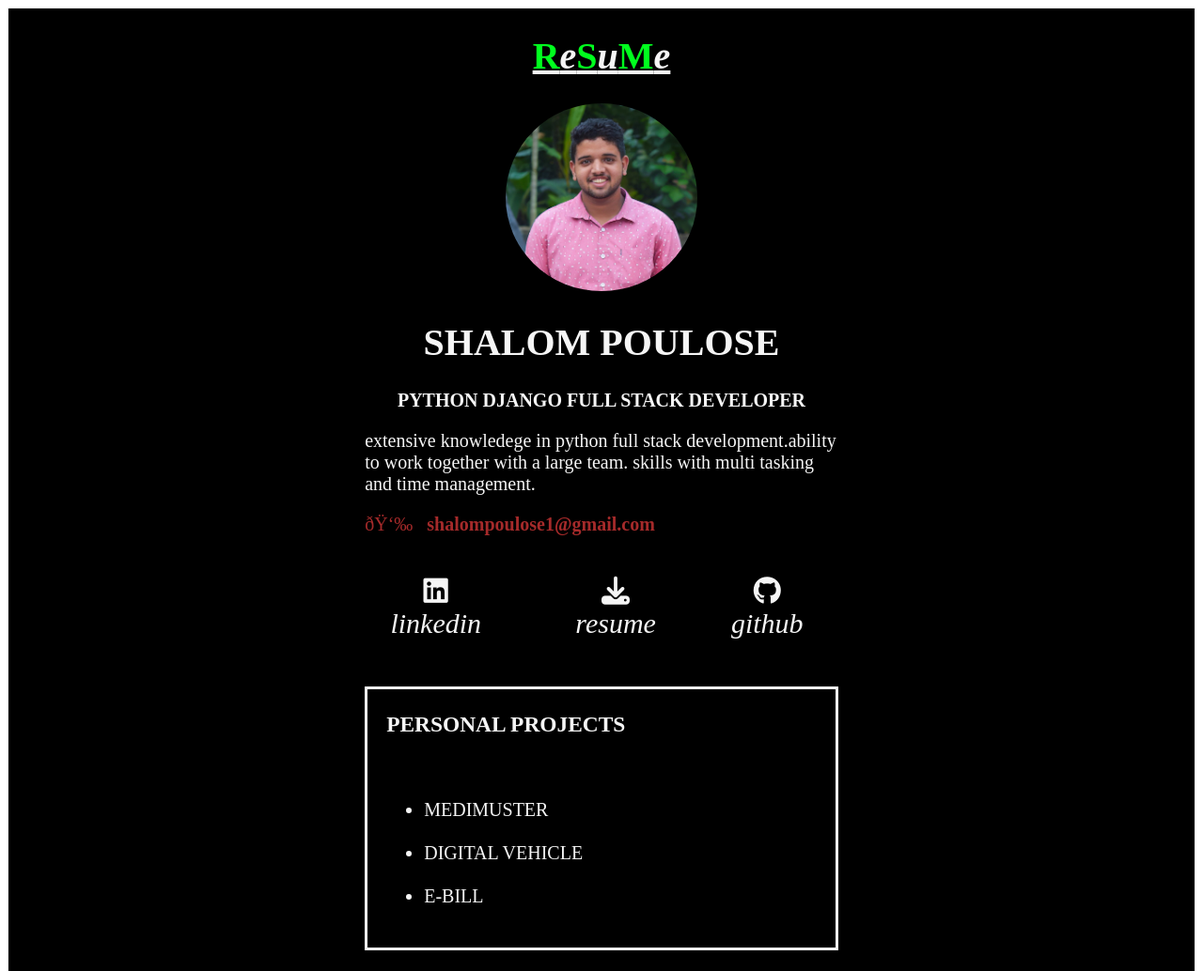
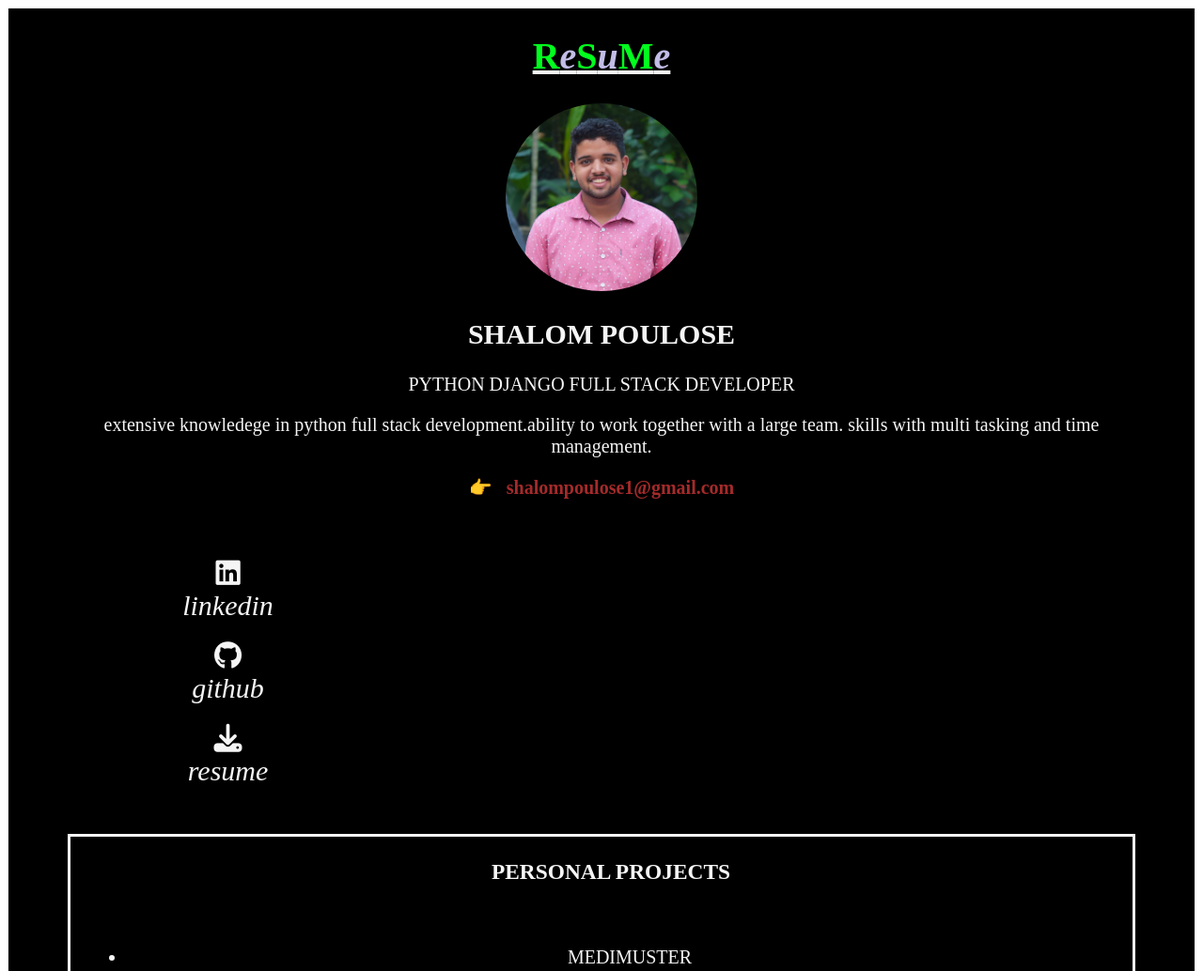
Before and after one commit to shalompoulose/resume, a plain HTML site: page index.html in a window 1280 px wide. Shown: the top 1034 px of the page at 94% size. Drawn offline with Linux system fonts and the light colour scheme.

Commit message:
Update index.html

```diff
--- a/index.html
+++ b/index.html
@@ -1,13 +1,11 @@
 <!DOCTYPE html>
 <html lang="en">
+<head>
+    <meta charset="UTF-8">
+    <meta name="viewport" content="width=device-width, initial-scale=1">
+    <title>RESUME</title>
     <script src="https://kit.fontawesome.com/09a72cf2e7.js" crossorigin="anonymous"></script>
-    <head>
-        <link rel="stylesheet" type="text/css" href="style.css">
-        <meta name="viewport" content="width=device-width, initial-scale=1.0">
-        <title>RESUME</title>
-</head>
-
-<STYLE>
+    <style>
         #B,#A{
             text-align: center;
         }
@@ -17,25 +15,15 @@
             background-color: black;
             color: whitesmoke;
             border-width: 1px;
-        padding-left: 30%;
-        padding-right: 30%;
+            padding-left: 5%;
+            padding-right: 5%;
             font-size: 20px;
-
         }
-    #c1{
-        float:left;
+        #c1,#c2,#c3{
             width: 30%;
             font-size: 30px;
-    }
-    #c2{
-        float: right;
-        width: 30%;
-        font-size: 30px;
-    }
-    #c3{
-        width: 30%;
-        font-size: 30px;
-        margin-left: 38%;
+            margin-top: 20px;
+            margin-bottom: 20px;
         }
         #c1:hover,#c2:hover,#c3:hover{
             font-size:35px;
@@ -43,15 +31,17 @@
         #C{
             margin-bottom: 50px;
         }
-    a:link { text-decoration: none; }
-    H3,UL,P{
-        text-align: left;
+        a:link {
+            text-decoration: none;
+        }
+        h1, h2, h3, ul, p{
+            text-align: center;
         }
         #E,#F,#G,#H{
             border-color: whitesmoke;
             border-style: solid;
-        margin-bottom:30PX;
-        PADDING-left: 20PX;
+            margin-bottom:30px;
+            padding-left: 20px;
             height: fit-content;
         }
         #E:hover,#F:hover,#G:hover,#H:hover{
@@ -59,50 +49,50 @@
             background-color:aqua
         }
         #F{
-        height:250PX;
+            height:250px;
         }
         #F1{
-        width: 150PX;
-        height: 25PX;
-        padding-top: 10PX;
-        margin-right:10PX;margin-bottom:10PX;
+            width: 150px;
+            height: 25px;
+            padding-top: 10px;
+            margin-right:10px;
+            margin-bottom:10px;
             border-radius: 10%;
             float: left;
             text-shadow: 5cm;
             border-style:solid;
-        border-color: whitesmoke;}
-
+            border-color: whitesmoke;
+        }
         #q{
             color: rgb(0, 255, 30);
         }
-
-/* #r{
+        #r{
             color: rgb(194, 189, 231);
-} */
-
-@media screen and (max-width:600px)
-    {
         }
 
-</STYLE>
-<head>
-    <meta charset="UTF-8">
-    <meta http-equiv="X-UA-Compatible" content="IE=edge">
-    <meta name="viewport" content="width=device-width, initial-scale=1.0">
-    <title>RESUME</title>
+        /* Media queries for responsive design */
+        @media screen and (max-width: 600px) {
+            #A {
+                padding-left: 2%;
+                padding-right: 2%;
+            }
+            #c1,#c2,#c3 {
+                width: 100%;
+            }
+        }
+    </style>
 </head>
 <body>
-    <DIV ID="A">
-        <DIV ID="B">
-            <H1><U><span id="q">R</span><span id="r"><I>e</I></span><span id="q">S</span><span id="r"><I>u</I></span><span id="q">M</span><span id="r"><I>e</span></U></I></H1>
+    <div id="A">
+        <div id="B">
+            <h1><u><span id="q">R</span><span id="r"><i>e</i></span><span id="q">S</span><span id="r"><i>u</i></span><span id="q">M</span><span id="r"><i>e</i></span></u></h1>
             <img src="pic1.jpg" style="border-radius:50%;height: 200px;">
 
-            <h1>SHALOM POULOSE</h1>
-            <B>PYTHON DJANGO FULL STACK DEVELOPER</B>
-        </DIV>
-        <P>extensive knowledege in python full stack development.ability to work together with a large team. skills with multi
-            tasking and time management.
-            </P>
+            <h2>SHALOM POULOSE</h2>
+            <p>PYTHON DJANGO FULL STACK DEVELOPER</p>
+        </div>
+        <p>extensive knowledege in python full stack development.ability to work together with a large team. skills with multi
+            tasking and time management.</p>
             <p style="color: brown;"> 👉&nbsp;&nbsp;&nbsp;<strong>shalompoulose1@gmail.com</strong></p><br>
 
         <DIV ID="C">
```
Lines whose indentation alone changed are shown as unchanged.
